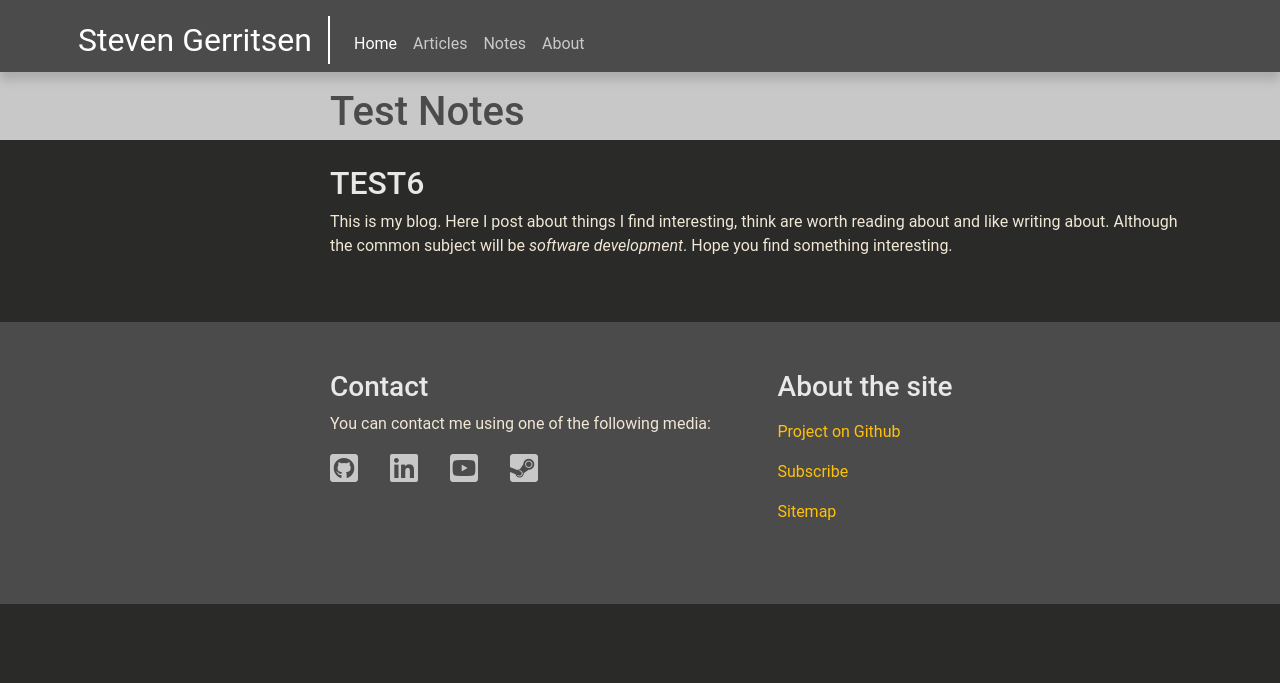
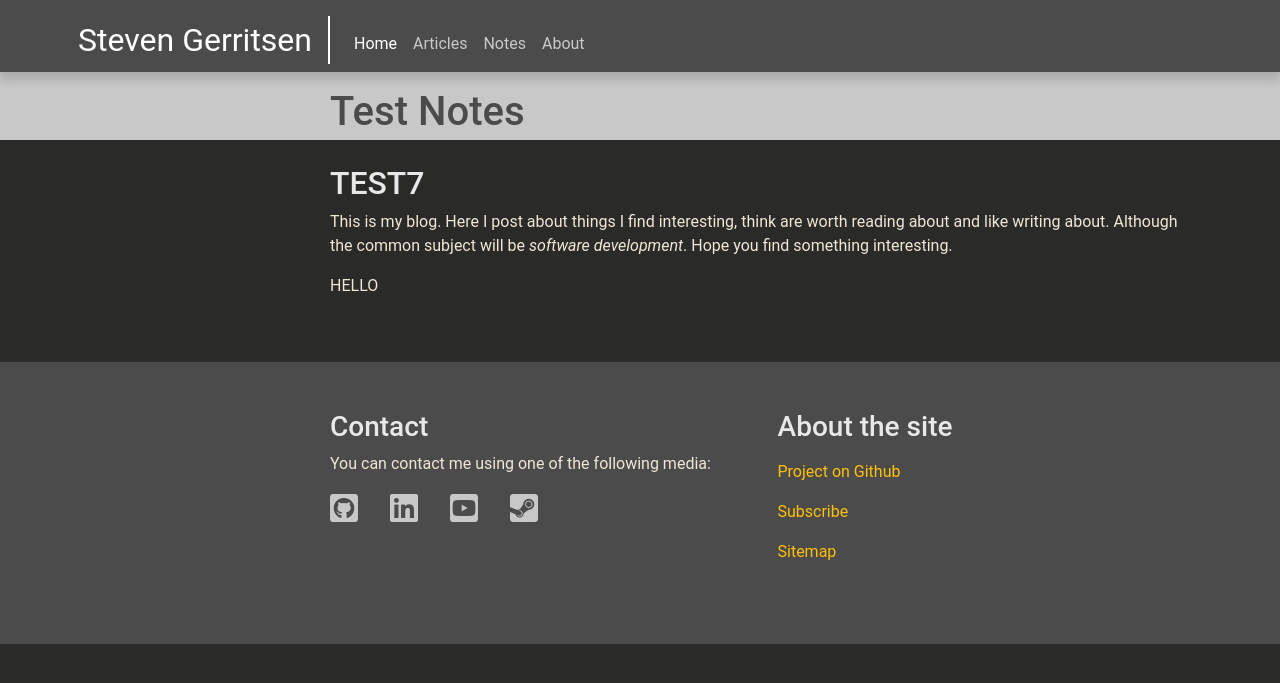
Before and after one commit to Steeff0/steeff0.github.io, a Jekyll site: the page built from pages/test-notes.md, in a window 1280 px wide. Shown: the top 683 px of the page. Built offline with Jekyll 4.4.1, drawn with Linux system fonts in a browser that asks for light colours; some web fonts are replaced.

Commit message:
Test with post overview

```diff
--- a/_includes/post-overview.html
+++ b/_includes/post-overview.html
@@ -1,9 +1 @@
-{%- if archive.size > 0 -%}
-<div class="row">
-    {%- for post in archive -%}
-    <div class="col-12 col-md-4 d-flex flex-align-stretch">
-        {%- include post-card.html post=post -%}
-    </div>
-    {%- endfor -%}
-</div>
-{%- endif -%}
+HELLO
--- a/pages/test-notes.md
+++ b/pages/test-notes.md
@@ -6,8 +6,8 @@ sitemap: false
 ---
 {::options parse_block_html="true" /}
 <div class="intro mb-3">
-## TEST6
+## TEST7
 This is my blog. Here I post about things I find interesting, think are worth reading about and like writing about. Although the common subject will be _software development_. Hope you find something interesting.
 </div>
 
-{% include post-overview.html archive=site.notes %}
+{%- include post-overview.html -%}
```
